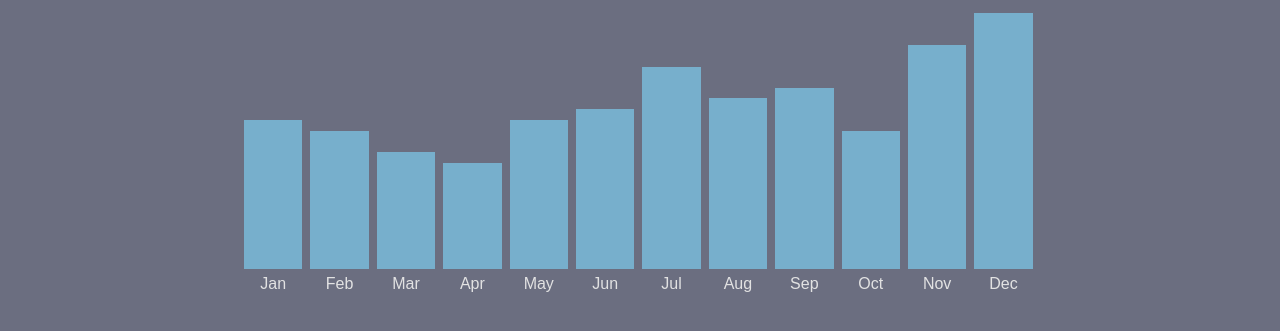
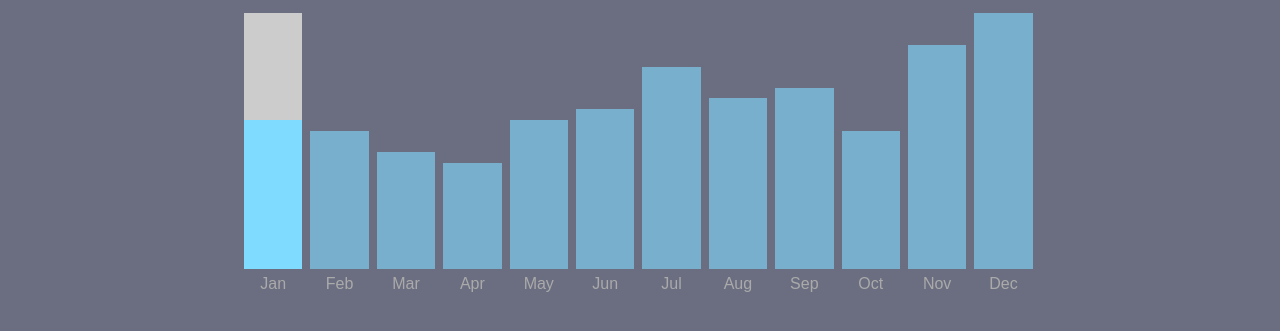
Before and after one commit to birchy009/dsn1678-exercise-2, a plain HTML site: page index.html in a window 1280 px wide. In both pictures the pointer is over the item 273 px from the left and 256 px from the top of the page. Shown: the part 115-446 px from the top of the page. Drawn offline with Linux system fonts and the light colour scheme.

Commit message:
did 3 list items

```diff
--- a/css/main.css
+++ b/css/main.css
@@ -59,6 +59,11 @@ body {
   width: 7.3%;
 
   background-color: rgba(204, 204, 204, 0);
+  transition: background 333ms ease-out;
+}
+
+.chart__item:hover {
+  background-color: rgba(204, 204, 204, 1);
 }
 
 .chart__link,
@@ -76,6 +81,12 @@ body {
   width: 100%;
 
   text-align: center;
+  color: #aaa;
+  transition: color 333ms linear;
+}
+
+.chart__label:hover {
+  color: #fff;
 }
 
 .chart__bar-wrap {
@@ -92,6 +103,11 @@ body {
   top: 0;
 
   background-color: rgba(127, 219, 255, 0.6);
+  transition: background-color 333ms ease-in;
+}
+
+.chart__bar:hover {
+  background-color: rgba(127, 219, 255, 1);
 }
 
 .chart__count {
```
